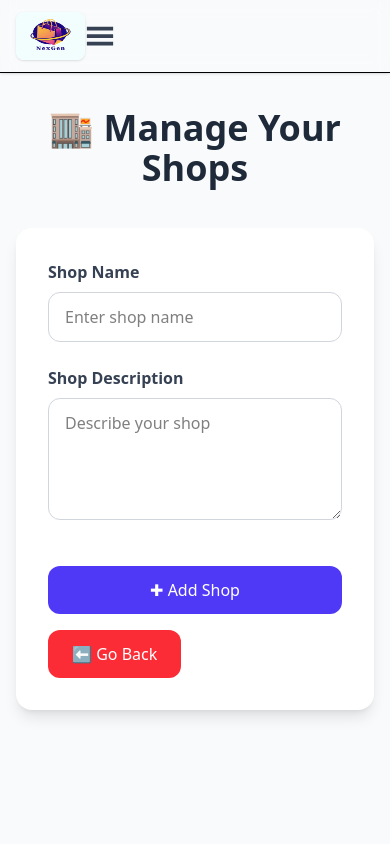
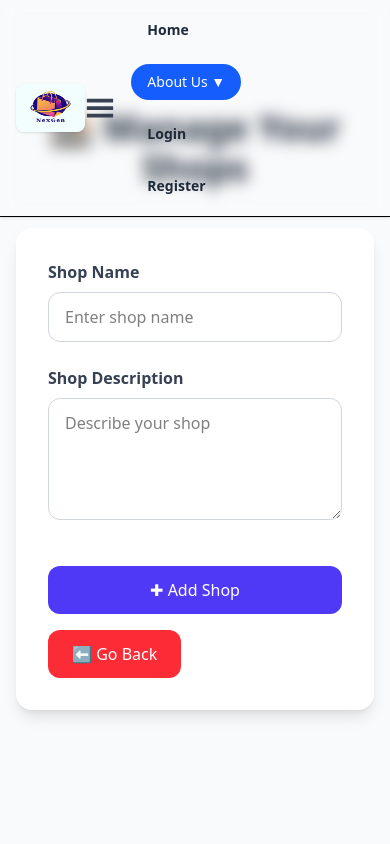
Before and after one commit to Tapancodezeros/NexBuy-react, a React (Vite) app: page /manageshop in a window 390 px wide. Shown: the top 844 px of the page. Built offline with nearby package versions, Linux system fonts and the light colour scheme.

Commit message:
1/08/25-2

```diff
--- a/src/components/Header.jsx
+++ b/src/components/Header.jsx
@@ -48,8 +48,8 @@ export const Header = () => {
 
         {/* Nav Links */}
         <div
-          className={`md:flex md:items-center md:gap-6 transition-all duration-300 ease-in-out overflow-hidden md:overflow-visible ${
-            showMobileMenu ? "max-h-[1000px] py-4" : "max-h-0"
+          className={`md:flex md:items-center md:gap-2 transition-all duration-300 ease-in-out overflow-hidden md:overflow-visible ${
+            showMobileMenu ? "max-h-[1800px] mx-18 py-20" : "max-h-"
           } md:max-h-none w-full md:w-auto`}
         >
           <ul className="flex flex-col md:flex-row items-start md:items-center gap-4 md:gap-6 px-4 md:px-0 text-sm font-medium text-gray-700">
@@ -128,7 +128,7 @@ export const Header = () => {
                     Profile {showProfileDropdown ? "▲" : "▼"}
                   </button>
                   <ul
-                    className={`absolute right-0 bg-white border border-gray-200 text-gray-800 rounded-lg shadow-lg mt-2 w-44 space-y-1 py-2 z-50 transition-all duration-200 ease-in-out transform group-hover:opacity-100 group-hover:translate-y-0 group-hover:scale-100 ${
+                    className={`absolute bg-white border border-gray-200 text-gray-800 rounded-lg shadow-lg mt-2 w-44 space-y-1 py-2 z-50 transition-all duration-200 ease-in-out transform group-hover:opacity-100 group-hover:translate-y-0 group-hover:scale-100 ${
                       showProfileDropdown
                         ? "opacity-100 translate-y-0 scale-100"
                         : "opacity-0 -translate-y-2 scale-95 pointer-events-none"
```
